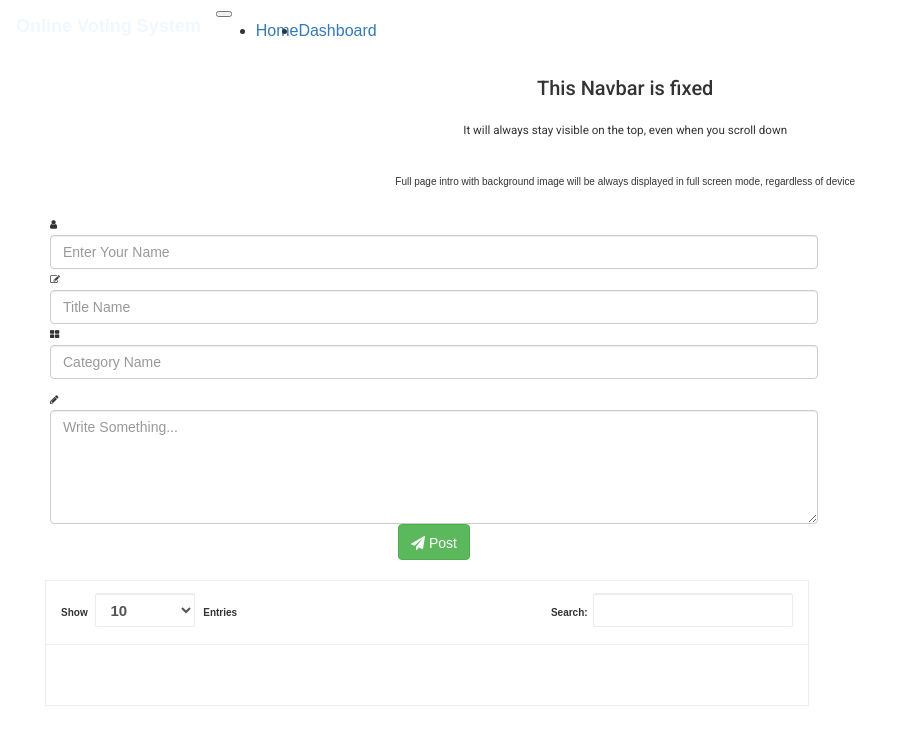
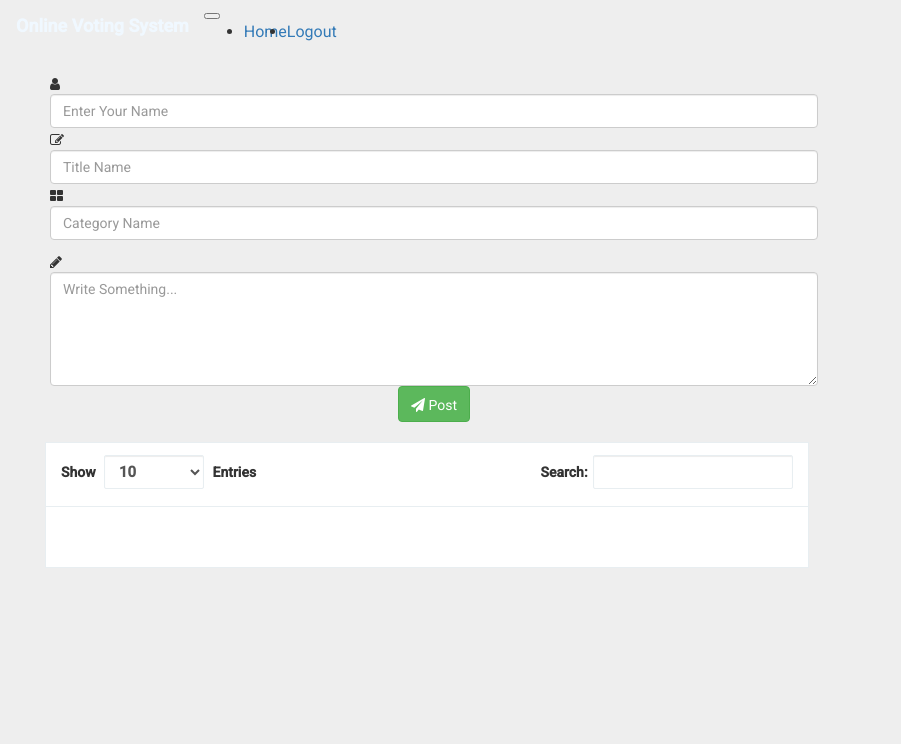
Before and after one commit to chethan9066/Online-Voting-System, an Angular app: page /user in a window 1280 px wide. Shown: the top 744 px of the page, without its empty margins (0-901 px from the left). Built offline with nearby package versions, Linux system fonts and the light colour scheme; what angular-bootstrap-md would draw is missing.

Commit message:
ASY behaviour added to post and delete

```diff
--- /dev/null
+++ b/src/app/data.service.ts
@@ -0,0 +1,32 @@
+import { Injectable } from '@angular/core';
+import{ UserComponent } from './user/user.component';
+import { Observable, of } from 'rxjs';
+import { UserData } from './user/usrdata.model';
+
+@Injectable({
+  providedIn: 'root'
+})
+export class DataService {
+posts: UserData[] = [];
+  addPost(post: UserData):Observable<UserData[]>{
+
+    this.posts.push( post);
+    return this.createObservable(this.posts);
+  }
+  constructor() { }
+
+  createObservable(posts: UserData[]): Observable<UserData[]>  {
+    return Observable.create(
+      (observer) => {
+        setTimeout(() => {
+          observer.next(posts);
+        }, 5000);
+      }
+    )
+  }
+
+deletePost(i:number):Observable<UserData[]>{
+  this.posts.splice(i,1)
+  return this.createObservable(this.posts);
+}
+}
--- a/src/app/user/user.component.html
+++ b/src/app/user/user.component.html
@@ -1,8 +1,9 @@
 <html lang="en" class="full-height">
 
 <!--Main Navigation-->
-<header>
+<header> </header>
 
+<body>
   <nav class="navbar fixed-top navbar-expand-lg navbar-dark indigo">
     <a class="navbar-brand" ><strong style="color: aliceblue;">Online Voting System</strong></a>
     <button class="navbar-toggler" type="button" data-toggle="collapse" data-target="#navbarSupportedContent"
@@ -15,33 +16,16 @@
           <a class="nav-link" [routerLink]="['/user']">Home <span class="sr-only">(current)</span></a>
         </li> &nbsp;
         <li class="nav-item active">
-          <a class="nav-link" href="#">Dashboard </a>
+          <a class="nav-link" href="#">Logout </a>
         </li>
       </ul>
     </div>
   </nav>
 
-  <div class="view intro-2">
-    <div class="full-bg-img">
-      <div class="mask rgba-black-light flex-center">
-        <div class="container text-center white-text">
-          <div class="white-text text-center wow fadeInUp">
-            <h2>This Navbar is fixed</h2>
-            <h5>It will always stay visible on the top, even when you scroll down</h5>
-            <br>
-            <p>Full page intro with background image will be always displayed in full screen mode, regardless
-              of device </p>
-          </div>
-        </div>
-      </div>
-    </div>
-  </div>
-
-</header>
 
 
-<div class="main">
-<!-- Section: form gradient -->
+  <div class="main">
+  <!-- Section: form gradient -->
 
   <!--Form with header-->
   <div class="card">
@@ -73,7 +57,7 @@
         <!--Grid column-->
         <div class="col-md-12">
           <div class="text-center">
-            <button type="button" class="btn btn-success" (click)="add_post()" ><i class="fa fa-send"></i> Post</button>
+            <button type="button" class="btn btn-success" (click)="addPost()" ><i class="fa fa-send"></i> Post</button>
           </div>
         </div>
         <!--Grid column-->
@@ -113,7 +97,7 @@
               </div>
             </div>
             <div class="inbox-message">
-              <ul *ngFor ="let post of posts;let i = index">
+              <ul *ngFor ="let post of posts$|async;let i = index">
                 <li>
                     <div class="message-avatar">
                       <img [src]= "post.userImage" alt="no found">
@@ -143,7 +127,7 @@
                       </div>
 
                     </div>
-                    <button class="btn btn-danger btn-sm rounded-0" type="button" id="delete" data-toggle="tooltip" data-placement="top" title="Delete" (click)="delete_post(i)"><i class="fa fa-trash"></i></button>
+                    <button class="btn btn-danger btn-sm rounded-0" type="button" id="delete" data-toggle="tooltip" data-placement="top" title="Delete" (click)="deletePost(i)"><i class="fa fa-trash"></i></button>
                 </li>
               </ul>
             </div>
@@ -154,3 +138,5 @@
 </div>
 
 </div>
+</body>
+</html>
--- a/src/app/user/user.component.scss
+++ b/src/app/user/user.component.scss
@@ -48,7 +48,6 @@
   }
 
   body{
-    margin-top:20px;
     background-color:#eee;
     }
     /*================================
--- a/src/app/user/user.component.ts
+++ b/src/app/user/user.component.ts
@@ -1,12 +1,9 @@
 import { Component, OnInit,
-  ChangeDetectorRef ,
-  ComponentRef,
-  ComponentFactoryResolver,
-  ViewContainerRef,
-  ViewChild,
-  ViewRef } from '@angular/core';
+  ChangeDetectorRef  } from '@angular/core';
 
 import {UserData} from './usrdata.model';
+import { Observable } from 'rxjs';
+import {DataService} from '../data.service';
 
 @Component({
   selector: 'app-user',
@@ -15,15 +12,12 @@ import {UserData} from './usrdata.model';
 })
 export class UserComponent implements OnInit {
 
-  @ViewChild("viewContainerRef", { read: ViewContainerRef })
-  VCR: ViewContainerRef;
-
-  child_unique_key: number = 0;
-  componentsReferences = Array<ComponentRef<UserData>>()
+  constructor(private changeDetectorRef: ChangeDetectorRef, private dataService: DataService) { }
 
   voteCount: number = 0;
   userVote: number = 0;
   posts: UserData[] = [];
+  posts$: Observable<UserData[]>;
 
   name:string;
   title:string;
@@ -37,17 +31,19 @@ export class UserComponent implements OnInit {
 
   }
 
-  add_post(){
-    this.posts.push( new UserData( this.postString,this.name,this.title,this.category ,'https://bootdey.com/img/Content/avatar/avatar7.png', 12, 2,Date.now()));
-    this.changeDetectorRef.detectChanges();
+  addPost(){
+    this.posts$ = this.dataService.addPost( new UserData( this.postString,this.name,this.title,this.category ,'https://bootdey.com/img/Content/avatar/avatar7.png', 12, 2,Date.now()));
     this.name=""
     this.title=""
     this.category=""
     this.postString=""
 
   }
-  constructor(private changeDetectorRef: ChangeDetectorRef ,
-      private CFR: ComponentFactoryResolver) { }
+
+  deletePost(i:number){
+
+    this.posts$=this.dataService.deletePost(i)
+}
 
   upvote() {
     if(this.userVote==0)
@@ -77,9 +73,8 @@ export class UserComponent implements OnInit {
     }
   }
 
-delete_post(i:number){
 
-    this.posts.splice(i,1)
-}
+
+
 
 }
```
Also changed, not shown: 1 other file (tests, documents, lock files or other folders).
